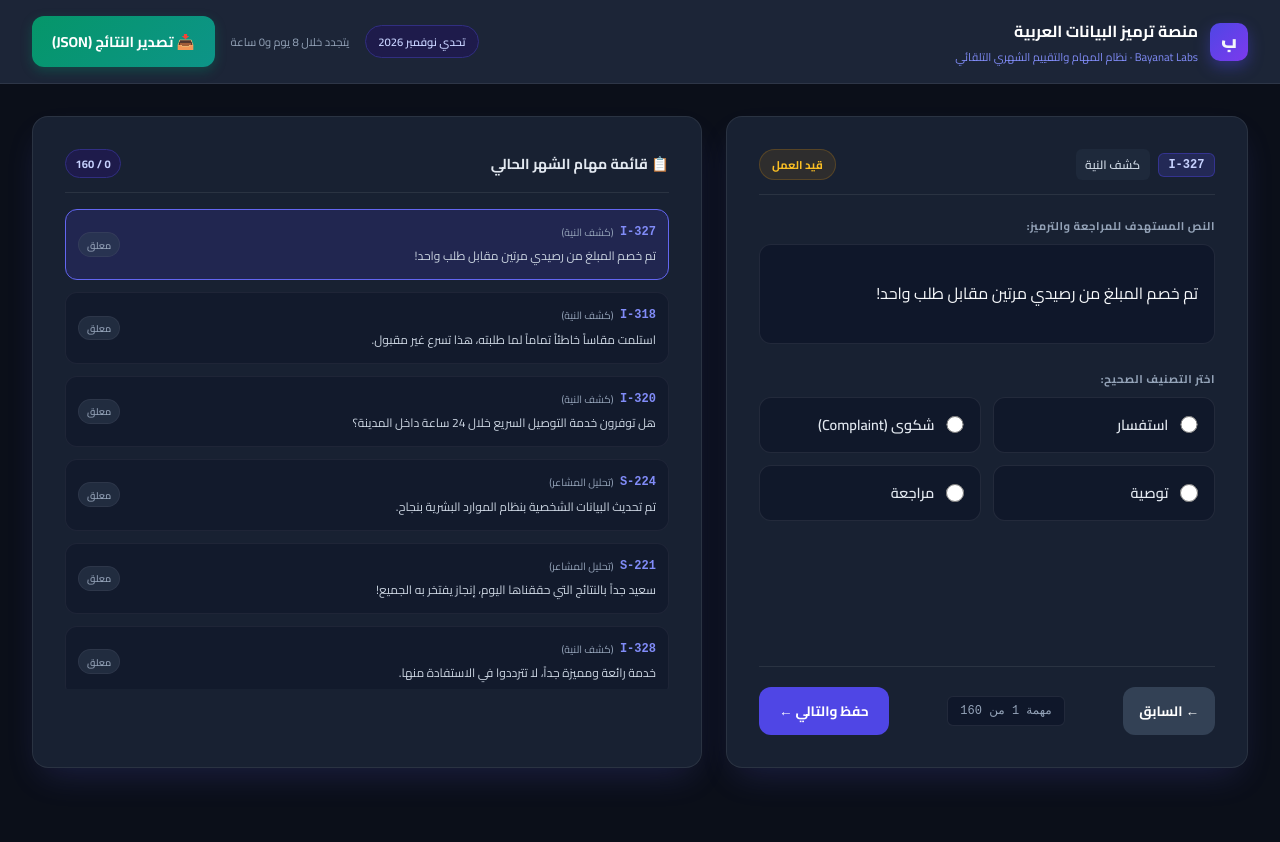
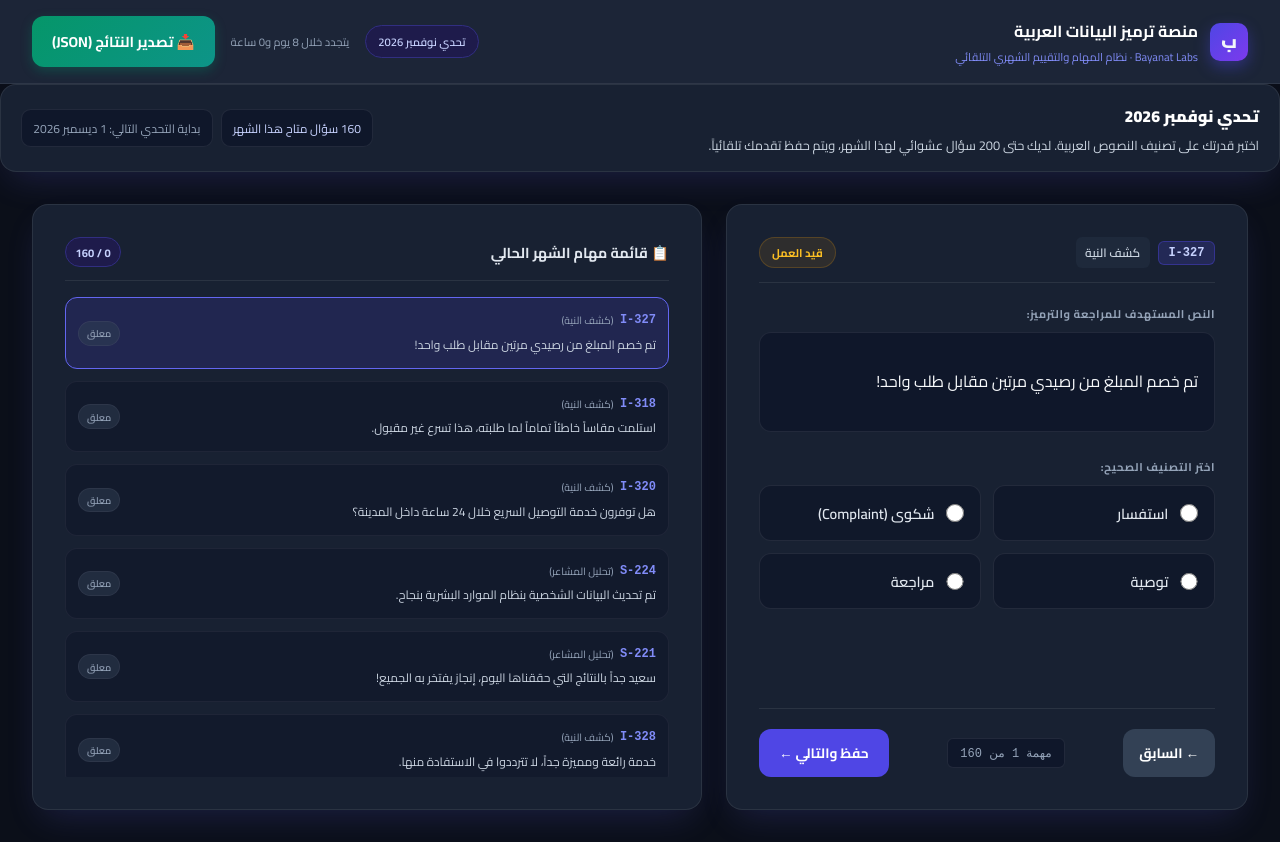
Before and after one commit to Kassabaki/bayanat-labs-AI-arabic-detector, a plain HTML site: page index.html in a window 1280 px wide. Before the commit the page ends 800 px from the top, so only its background shows below. Drawn offline with Linux system fonts and the light colour scheme.

Commit message:
Add monthly challenge intro and live rollover

```diff
--- a/index.html
+++ b/index.html
@@ -122,6 +122,18 @@
             <button onclick="exportJSON()" class="btn-success">📥 تصدير النتائج (JSON)</button>
         </div>
     </header>
+
+    <!-- Monthly Challenge Intro -->
+    <section class="panel" style="grid-column: 1 / -1; padding: 1rem 1.25rem; display:flex; flex-wrap:wrap; align-items:center; justify-content:space-between; gap:0.75rem;">
+        <div>
+            <h2 id="monthly-challenge-title" style="font-size:1rem;font-weight:800;color:#fff;margin-bottom:0.25rem;">تحدي هذا الشهر</h2>
+            <p style="font-size:0.8rem;color:#cbd5e1;line-height:1.6;">اختبر قدرتك على تصنيف النصوص العربية. لديك حتى 200 سؤال عشوائي لهذا الشهر، ويتم حفظ تقدمك تلقائياً.</p>
+        </div>
+        <div style="display:flex;gap:0.5rem;flex-wrap:wrap;align-items:center;">
+            <span id="monthly-question-total" style="background:#0f172a;border:1px solid rgba(255,255,255,0.08);padding:0.4rem 0.7rem;border-radius:0.6rem;font-size:0.75rem;color:#c7d2fe;">200 سؤال كحد أقصى</span>
+            <span id="monthly-reset-date" style="background:#0f172a;border:1px solid rgba(255,255,255,0.08);padding:0.4rem 0.7rem;border-radius:0.6rem;font-size:0.75rem;color:#94a3b8;">—</span>
+        </div>
+    </section>
 
     <!-- Main Grid Workspace -->
     <main class="main-container">
@@ -408,6 +420,15 @@
             const hours = Math.floor((remaining % 86400000) / 3600000);
             const countdown = document.getElementById('month-reset-countdown');
             if (countdown) countdown.textContent = `يتجدد خلال ${days} يوم و${hours} ساعة`;
+            const resetDate = document.getElementById('monthly-reset-date');
+            if (resetDate) resetDate.textContent = `بداية التحدي التالي: ${nextMonth.toLocaleDateString('ar', {day:'numeric',month:'long',year:'numeric'})}`;
+            const title = document.getElementById('monthly-challenge-title');
+            if (title) title.textContent = `تحدي ${monthsNames[currentActiveDate.getMonth()]} ${currentActiveDate.getFullYear()}`;
+            const total = document.getElementById('monthly-question-total');
+            if (total) total.textContent = `${tasks.length} سؤال متاح هذا الشهر`;
+            // Reload the page when the month changes, even if it stayed open.
+            const liveMonthKey = `${now.getFullYear()}-${String(now.getMonth()+1).padStart(2,'0')}`;
+            if (liveMonthKey !== monthKey) window.location.reload();
         }
         updateMonthCountdown();
         setInterval(updateMonthCountdown, 60000);
```
